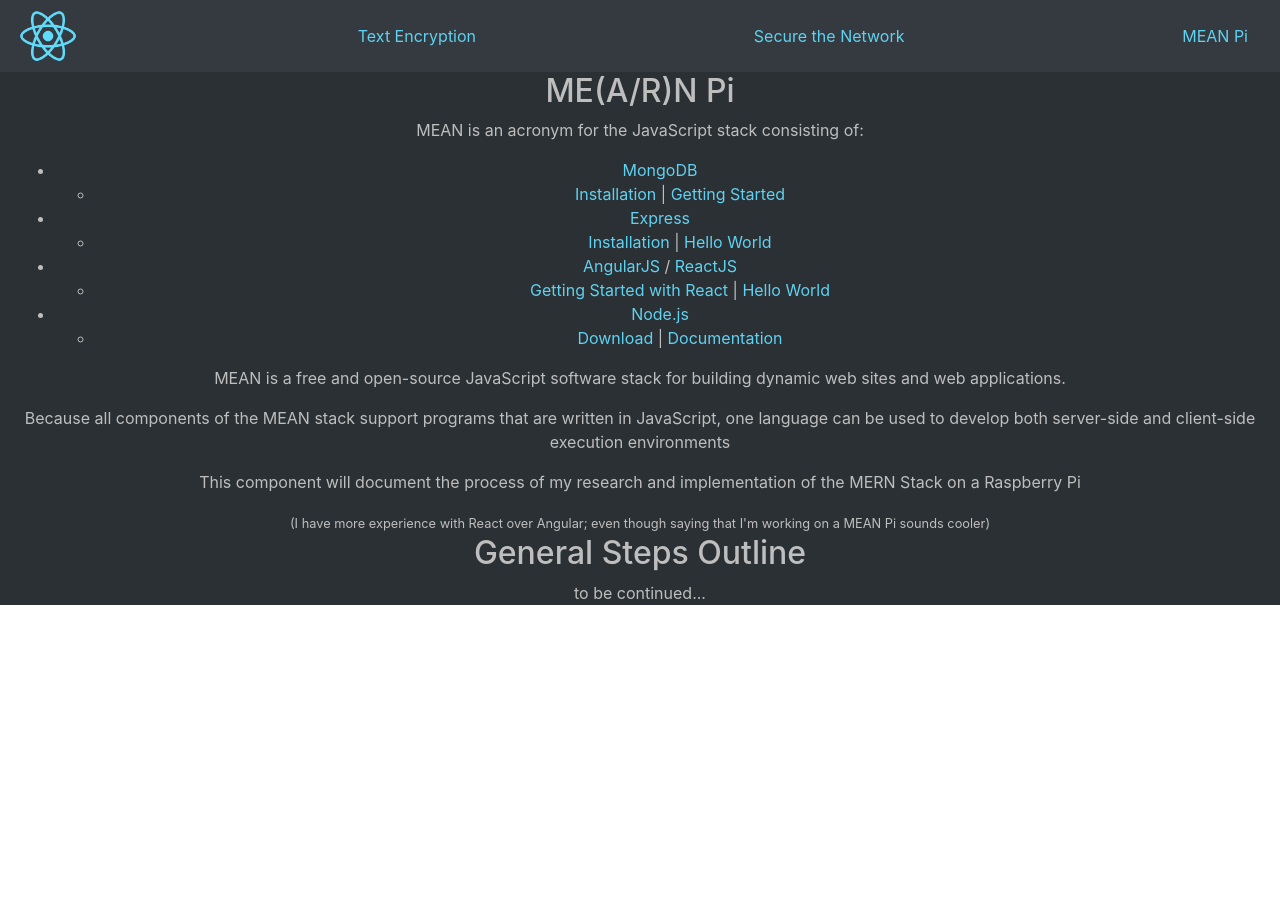
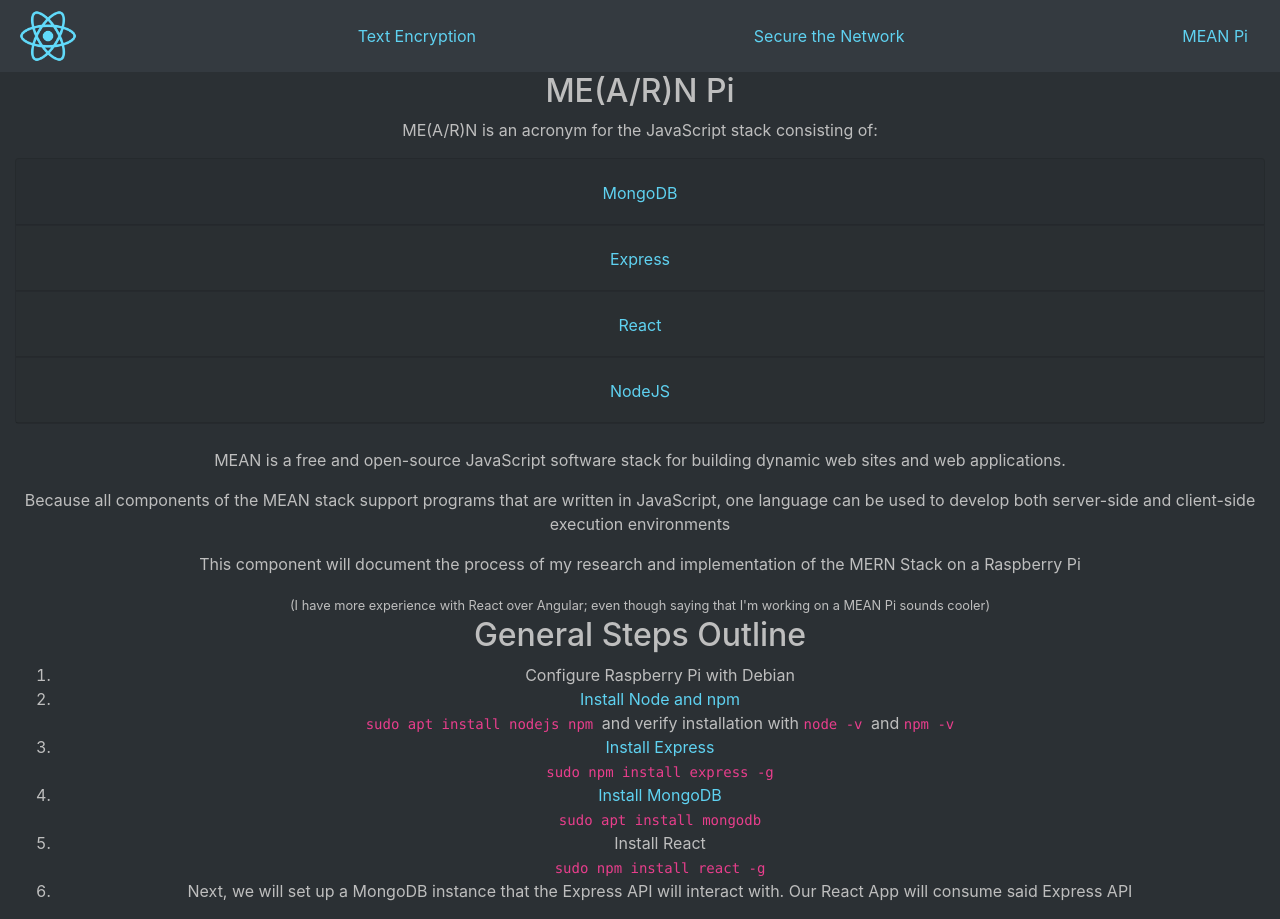
Before and after one commit to skoobydont/gaslight-project, a React (Create React App) app: page /meanpi in a window 1280 px wide. Before the commit the page ends 800 px from the top, so only its background shows below. Built offline with nearby package versions, Linux system fonts and the light colour scheme; what cryptr would draw is missing.

Commit message:
added mernPi workflow and components

```diff
--- a/public/index.html
+++ b/public/index.html
@@ -41,5 +41,8 @@
       To begin the development, run `npm start` or `yarn start`.
       To create a production bundle, use `npm run build` or `yarn build`.
     -->
+    <script src="https://code.jquery.com/jquery-3.5.1.slim.min.js" integrity="sha384-DfXdz2htPH0lsSSs5nCTpuj/zy4C+OGpamoFVy38MVBnE+IbbVYUew+OrCXaRkfj" crossorigin="anonymous"></script>
+<script src="https://cdn.jsdelivr.net/npm/popper.js@1.16.0/dist/umd/popper.min.js" integrity="sha384-Q6E9RHvbIyZFJoft+2mJbHaEWldlvI9IOYy5n3zV9zzTtmI3UksdQRVvoxMfooAo" crossorigin="anonymous"></script>
+<script src="https://stackpath.bootstrapcdn.com/bootstrap/4.5.0/js/bootstrap.min.js" integrity="sha384-OgVRvuATP1z7JjHLkuOU7Xw704+h835Lr+6QL9UvYjZE3Ipu6Tp75j7Bh/kR0JKI" crossorigin="anonymous"></script>
   </body>
 </html>
--- a/src/App.css
+++ b/src/App.css
@@ -1,4 +1,4 @@
-#root {
+#root, html {
   background-color: #2b3034;
 }
 
@@ -51,3 +51,11 @@
 .meanpi a {
   color: rgb(95,210,241);
 }
+
+#mernAccordion .card {
+  background-color: #2b3034;
+}
+
+#mernAccordion button {
+  color: rgb(95,210,241);
+}
--- a/src/components/ITitem.js
+++ b/src/components/ITitem.js
@@ -1,8 +1,6 @@
 import React from 'react';
 
 const ITitem = ({ items }) => {
-    console.log(items)
-
     return(
         <div className="row">
             { items.map((item) => (
--- a/src/components/mernPi/MEANPi.js
+++ b/src/components/mernPi/MEANPi.js
@@ -1,35 +1,29 @@
 import React, { Component } from 'react';
+import WorkFlow from './Workflow';
+import PiComponent from './PiComponent';
 
 class MEANPi extends Component {
     render() {
         return(
             <div className="meanpi">
                 <h2>ME(A/R)N Pi</h2>
-                <p>MEAN is an acronym for the JavaScript stack consisting of:</p>
-                <ul>
-                    <li><a href="https://en.wikipedia.org/wiki/MongoDB" rel="noopener noreferrer" target="_blank">MongoDB</a></li>
-                        <ul>
-                            <li><a href="https://docs.mongodb.com/manual/installation/" rel="noopener noreferrer" target="_blank">Installation</a> | <a href="https://docs.mongodb.com/manual/introduction/" rel="noopener noreferrer" target="_blank">Getting Started</a></li>
-                        </ul>
-                    <li><a href="https://expressjs.com/" rel="noopener noreferrer" target="_blank">Express</a></li>
-                    <ul>
-                            <li><a href="https://expressjs.com/en/starter/installing.html" rel="noopener noreferrer" target="_blank">Installation</a> | <a href="https://expressjs.com/en/starter/hello-world.html" rel="noopener noreferrer" target="_blank">Hello World</a></li>
-                        </ul>
-                    <li><a href="https://angular.io/" rel="noopener noreferrer" target="_blank">AngularJS</a> / <a href="https://reactjs.org/" rel="noopener noreferrer" target="_blank">ReactJS</a></li>
-                    <ul>
-                        <li><a href="https://reactjs.org/docs/getting-started.html" rel="noopener noreferrer" target="_blank">Getting Started with React</a> | <a href="https://reactjs.org/tutorial/tutorial.html" rel="noopener noreferrer" target="_blank">Hello World</a></li>
-                    </ul>
-                    <li><a href="https://nodejs.org/en/" rel="noopener noreferrer" target="_blank">Node.js</a></li>
-                    <ul>
-                        <li><a href="https://nodejs.org/en/download/" rel="noopener noreferrer" target="_blank">Download</a> | <a href="https://nodejs.org/en/docs/" rel="noopener noreferrer" target="_blank">Documentation</a></li>
-                    </ul>
-                </ul>
+                <p>ME(A/R)N is an acronym for the JavaScript stack consisting of:</p>
+                <div className="accordion" id="mernAccordion">
+                    <PiComponent title="MongoDB" info="https://en.wikipedia.org/wiki/MongoDB"
+                        gettingStarted="https://docs.mongodb.com/manual/installation/" tutorial="https://docs.mongodb.com/manual/introduction/" />
+                    <PiComponent title="Express" info="https://expressjs.com/"
+                        gettingStarted="https://expressjs.com/en/starter/installing.html" tutorial="https://expressjs.com/en/starter/hello-world.html" />
+                    <PiComponent title="React" info="https://reactjs.org/"
+                        gettingStarted="https://reactjs.org/docs/getting-started.html" tutorial="https://reactjs.org/tutorial/tutorial.html" />
+                    <PiComponent title="NodeJS" info="https://nodejs.org/en/"
+                        gettingStarted="https://nodejs.org/en/download/" tutorial="https://nodejs.org/en/docs/" />
+                </div><br/>
                 <p>MEAN is a free and open-source JavaScript software stack for building dynamic web sites and web applications.</p>
                 <p>Because all components of the MEAN stack support programs that are written in JavaScript, one language can be used to develop both server-side and client-side execution environments</p>
                 <p>This component will document the process of my research and implementation of the MERN Stack on a Raspberry Pi</p>
                 <small>(I have more experience with React over Angular; even though saying that I'm working on a MEAN Pi sounds cooler)</small>
                 <h2>General Steps Outline</h2>
-                <p>to be continued...</p>
+                <WorkFlow />
             </div>
         )
     }
--- /dev/null
+++ b/src/components/mernPi/PiComponent.js
@@ -0,0 +1,26 @@
+import React, { Component } from 'react';
+
+class PiComponent extends Component {
+    render() {
+        return(
+            <div className="card">
+                <div className="card-header" id={this.props.title+"-title"}>
+                    <h2 className="mb-0">
+                        <button className="btn btn-link" type="button" data-toggle="collapse" data-target={"#"+this.props.title} aria-expanded="true" aria-controls={this.props.title}>
+                            {this.props.title}
+                        </button>
+                    </h2>
+                </div>
+                <div id={this.props.title} className="collapse" aria-labelledby={this.props.title} data-parent="#mernAccordion">
+                    <div className="card-body d-flex justify-content-around">
+                        <a href={this.props.info} rel="noopener noreferrer" target="_blank" className="btn btn-primary">More Info</a>
+                        <a href={this.props.gettingStarted} rel="noopener noreferrer" target="_blank" className="btn btn-primary">Getting Started</a>
+                        <a href={this.props.tutorial} rel="noopener noreferrer" target="_blank" className="btn btn-primary">Tutorial</a>
+                    </div>
+                </div>
+            </div>
+        )
+    }
+}
+
+export default PiComponent;
--- /dev/null
+++ b/src/components/mernPi/Workflow.js
@@ -0,0 +1,24 @@
+import React, { Component } from 'react';
+
+class WorkFlow extends Component {
+    render() {
+        return(
+            <div className="mernpi-workflow">
+                <ol>
+                    <li>Configure Raspberry Pi with Debian</li>
+                    <li><a href="https://www.digitalocean.com/community/tutorials/how-to-install-node-js-on-debian-10" rel="noopener noreferrer" target="_blank">Install Node and npm</a></li>
+                    <code> sudo apt install nodejs npm </code> and verify installation with <code> node -v </code> and <code> npm -v </code>
+                    <li><a href="https://www.instructables.com/id/How-to-Make-a-Web-Server-With-a-Raspberry-Pi/" rel="noopener noreferrer" target="_blank">Install Express</a></li>
+                    <code>sudo npm install express -g</code>
+                    <li><a href="https://pimylifeup.com/mongodb-raspberry-pi/" rel="noopener noreferrer" target="_blank">Install MongoDB</a></li>
+                    <code>sudo apt install mongodb</code>
+                    <li>Install React</li>
+                    <code>sudo npm install react -g</code>
+                    <li>Next, we will set up a MongoDB instance that the Express API will interact with. Our React App will consume said Express API</li>
+                </ol>
+            </div>
+        )
+    }
+}
+
+export default WorkFlow;
```
